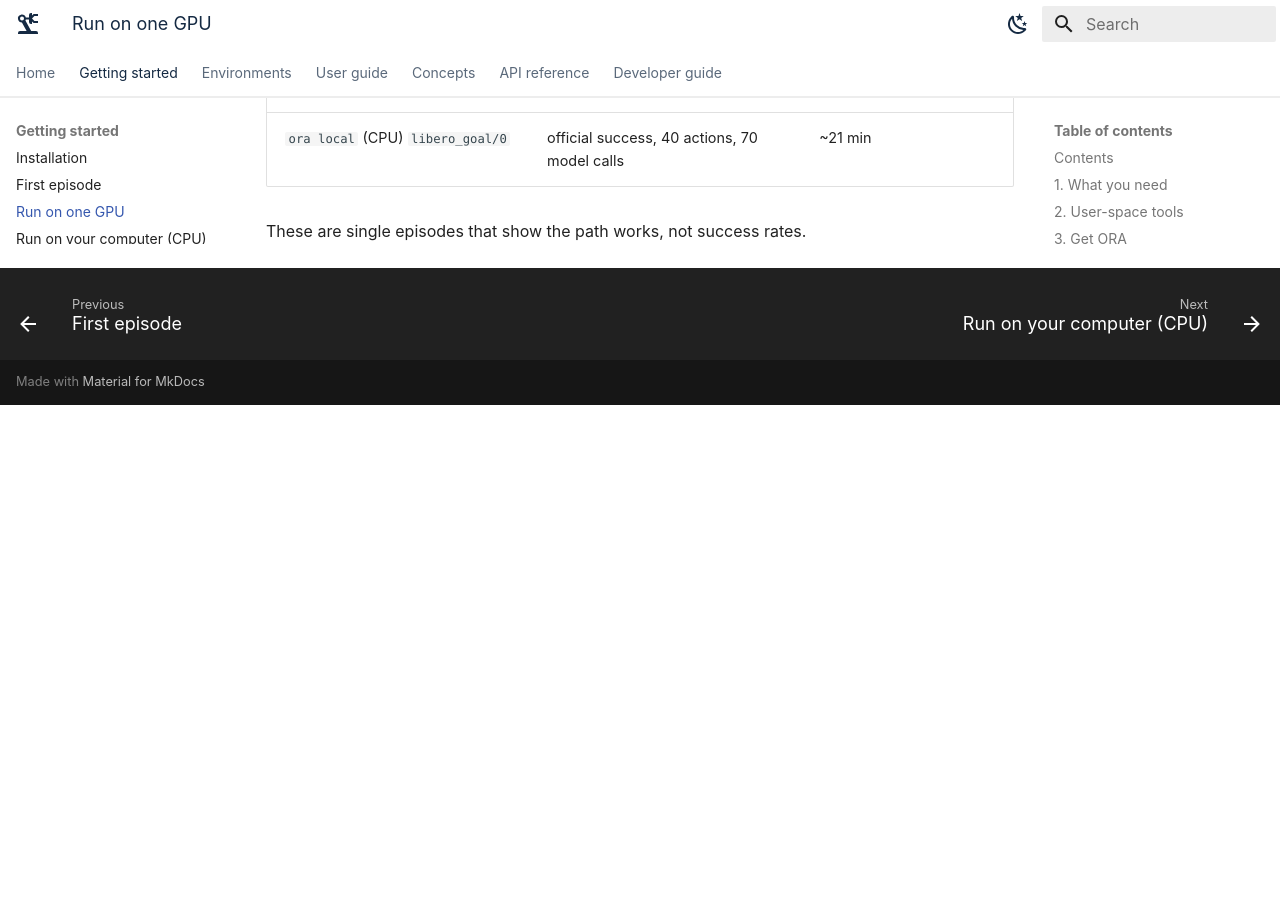
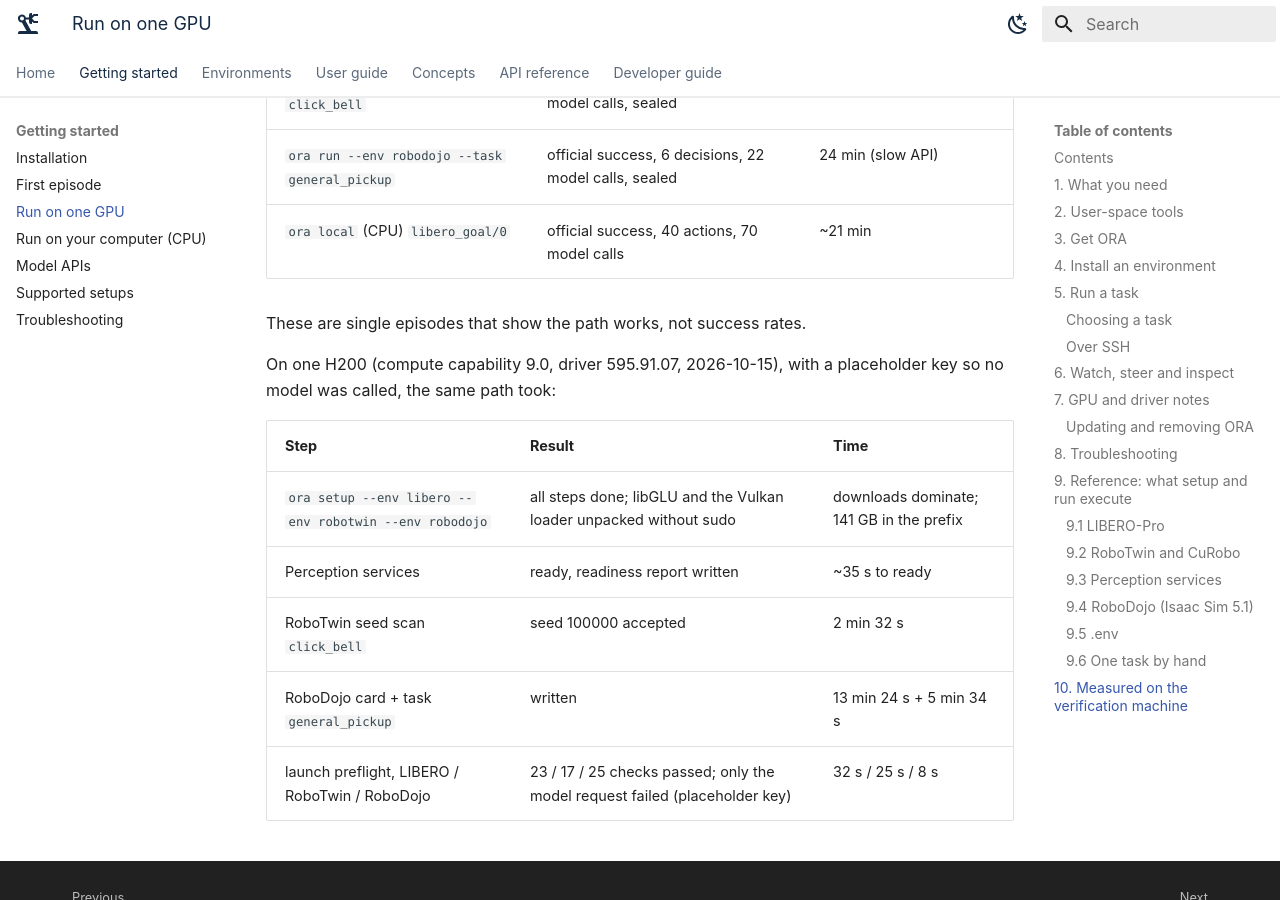
Before and after one commit to hao-ai-lab/ORA, an MkDocs documentation site: the page built from docs/getting-started/single-gpu.md, in a window 1280 px wide and 900 px high, scrolled down 13997 px. Built offline with MkDocs 1.6.1 and Material for MkDocs 9.7.7, drawn with Linux system fonts in a browser that asks for light colours; before the commit the page ends 14402 px from its top, so only the background shows below that; some of the changed text lies outside the part shown.

Commit message:
docs(single-gpu): H200 result to launch preflight
Records the Hopper check: on one H200 the single-GPU path passed setup, qualification and every launch preflight check except the model request.

```diff
--- a/docs/getting-started/single-gpu.md
+++ b/docs/getting-started/single-gpu.md
@@ -265,7 +265,7 @@
 | GPU family | Compute capability | Status |
 |---|---|---|
 | Blackwell (RTX PRO 6000, RTX 50xx, B200) | 12.0 / 10.0 | Verified end to end on an RTX PRO 6000 (all three environments) |
-| Hopper (H100, H200) | 9.0 | Same commands. All three environments run on H200 with the official-suite Torch builds; this guide's cu128 stack is not yet verified there |
+| Hopper (H100, H200) | 9.0 | Same commands. On one H200 (driver 595): setup, CuRobo for sm_90, the RoboTwin seed scan, the RoboDojo card and task qualification and every launch preflight check except the model request (run with a placeholder key) passed; no episode with a model yet |
 | Ada, Ampere, Turing (RTX 40xx/30xx, L40, A100, T4) | 8.9 / 8.6 / 8.0 / 7.5 | Same commands; not verified here |
 
 - **One stack for every GPU.** Setup installs Torch 2.7 cu128 for the
@@ -516,3 +516,14 @@
 | `ora local` (CPU) `libero_goal/0` | official success, 40 actions, 70 model calls | ~21 min |
 
 These are single episodes that show the path works, not success rates.
+
+On one H200 (compute capability 9.0, driver 595.91.07, 2026-10-15), with a
+placeholder key so no model was called, the same path took:
+
+| Step | Result | Time |
+|---|---|---|
+| `ora setup --env libero --env robotwin --env robodojo` | all steps done; libGLU and the Vulkan loader unpacked without sudo | downloads dominate; 141 GB in the prefix |
+| Perception services | ready, readiness report written | ~35 s to ready |
+| RoboTwin seed scan `click_bell` | seed 100000 accepted | 2 min 32 s |
+| RoboDojo card + task `general_pickup` | written | 13 min 24 s + 5 min 34 s |
+| launch preflight, LIBERO / RoboTwin / RoboDojo | 23 / 17 / 25 checks passed; only the model request failed (placeholder key) | 32 s / 25 s / 8 s |
```
Also changed, not shown: docs/support.md (+1 -1 lines).
